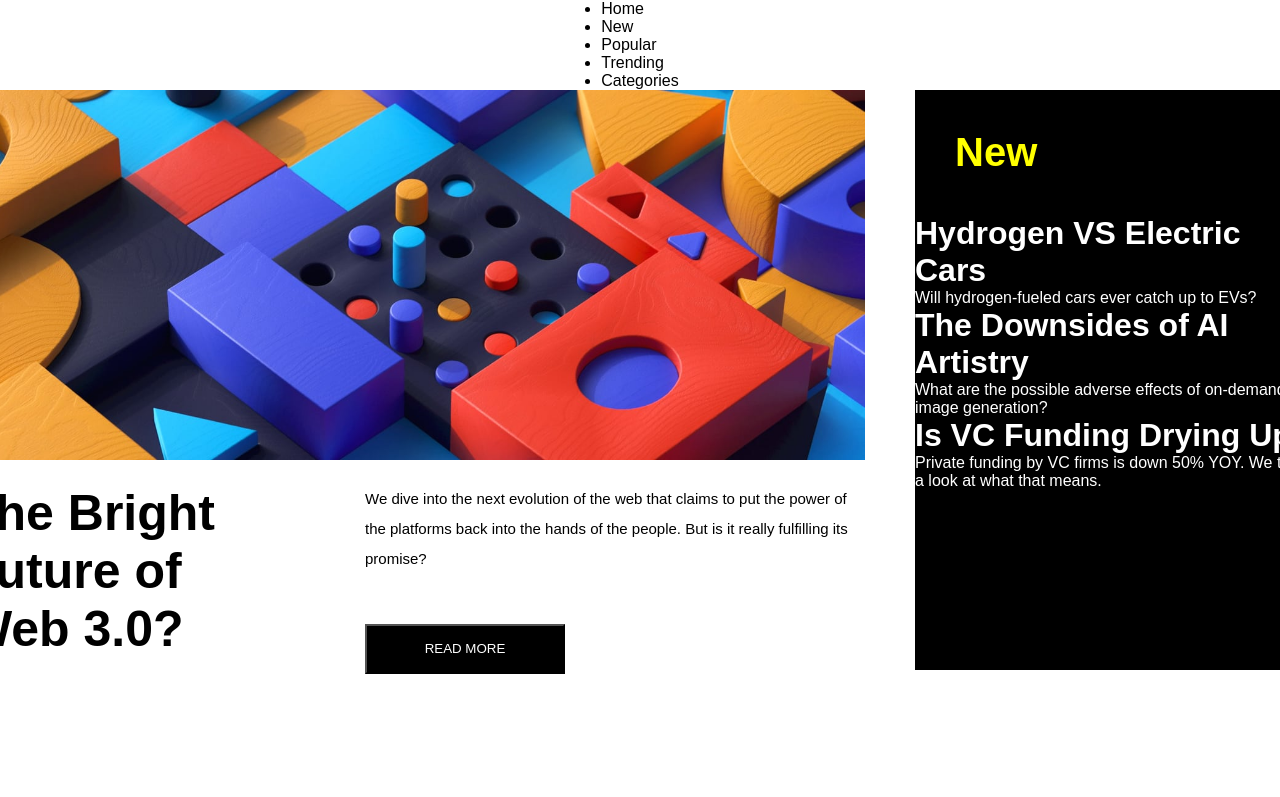
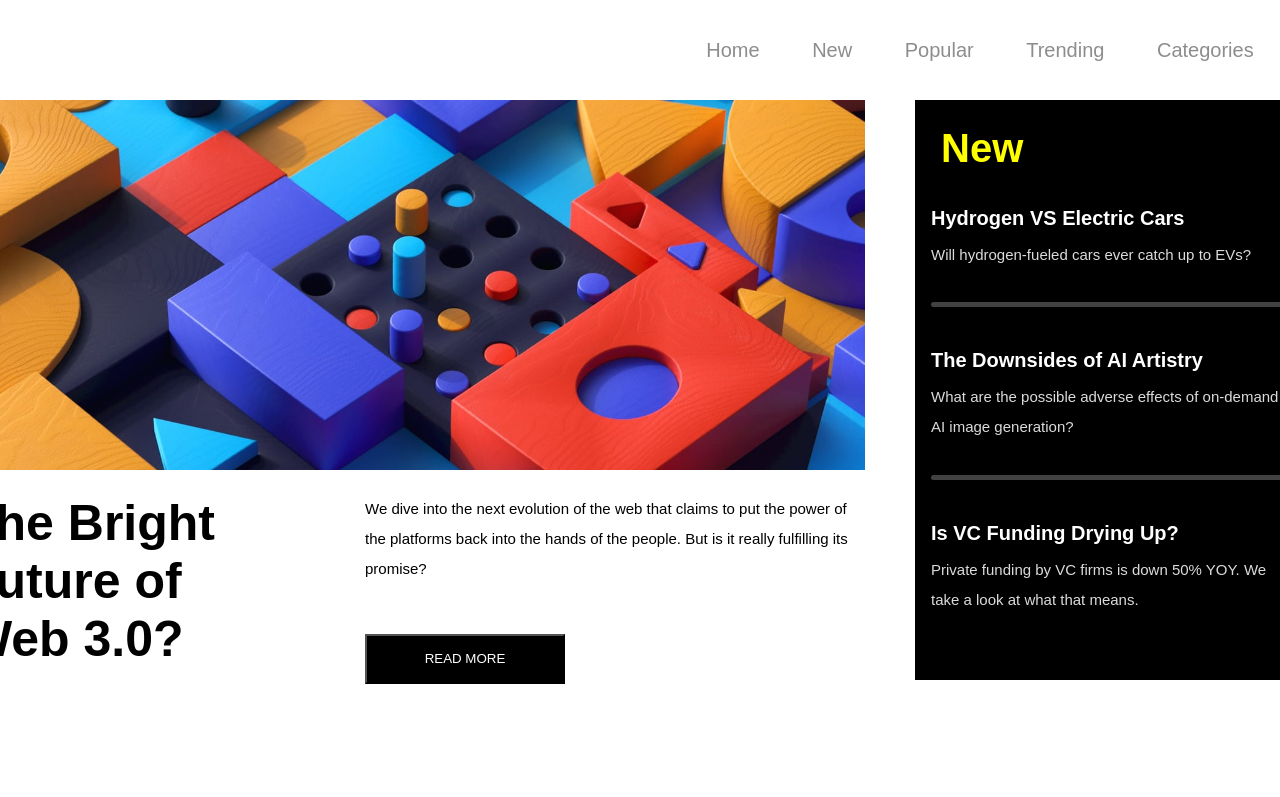
Before and after one commit to KaioSoledade/Pagina-de-Noticia, a plain HTML site: page index.html in a window 1280 px wide. Shown: the top 797 px of the page. Drawn offline with Linux system fonts and the light colour scheme.

Commit message:
bloco superior 2 concluido

```diff
--- a/index.html
+++ b/index.html
@@ -17,11 +17,11 @@
             <div class="header-nav">
                 <nav>
                     <ul>
-                        <li><a href="#"></a>Home</li>
-                        <li><a href="#"></a>New</li>
-                        <li><a href="#"></a>Popular</li>
-                        <li><a href="#"></a>Trending</li>
-                        <li><a href="#"></a>Categories</li>
+                        <li><a href="#">Home</a></li>
+                        <li><a href="#">New</a></li>
+                        <li><a href="#">Popular</a></li>
+                        <li><a href="#">Trending</a></li>
+                        <li><a href="#">Categories</a></li>
                     </ul>
                 </nav>
             </div>
@@ -51,21 +51,24 @@
                 </div>
                 <div class="main-container1-superior2">
                     <div class="main-c1-s2-title"><p>New</p></div>
-                    <div class="s2-conteudo1 s2-text">
+                    <div class="s2-conteudos">
+                        <div class="s2-conteudo1 s2-text">
                         <h1>Hydrogen VS Electric Cars</h1>
                         <p>Will hydrogen-fueled cars ever catch up to EVs?</p>
                     </div>
-                    <div class="linha-diviao"></div>
+                    <div class="linha-divisao"></div>
                     <div class="s2-conteudo2 s2-text">
                         <h1>The Downsides of AI Artistry</h1>
                         <p>What are the possible adverse effects of on-demand AI image generation?
                         </p>
                     </div>
-                    <div class="linha-diviao"></div>
+                    <div class="linha-divisao"></div>
                     <div class="s2-conteudo3 s2-text">
                         <h1>Is VC Funding Drying Up?</h1>
                         <p>Private funding by VC firms is down 50% YOY. We take a look at what that means.</p>
                     </div>
+                    </div>
+
                 </div>
             </div>
             <div class="main-container1-inferior">
--- a/style.css
+++ b/style.css
@@ -16,7 +16,41 @@ header{
     display: flex;
     justify-content: center;
 }
+.header-container{
+    width: 1400px;
+    height: 100px;
 
+    display: flex;
+    justify-content: space-between;
+}
+.header-nav{
+    width: 600px;
+    height: 100px;
+
+    display: flex;
+
+    align-items: center;
+
+}
+.header-nav ul{
+    display: flex;
+    justify-content: space-around;
+    align-items: center;
+    list-style: none;
+
+    width: 600px;
+    height: 100px;
+
+}
+.header-nav a{
+    font-size: 20px;
+    text-decoration: none;
+    color: rgb(141, 141, 141);
+}
+.header-nav a:hover{
+    color: orange;
+    transition: 0.25s;
+}
 
 main{
     width: 100%;
@@ -27,7 +61,7 @@ main{
 }
 
 .main-container1{
-    width: 1400px;
+    width: 1350px;
     height: 1000px;
 
     display: flex;
@@ -35,11 +69,11 @@ main{
 }
 
 .main-container1-superior{
-    width: 1400px;
+    width: 1350px;
     height: 75%;
 
     display: flex;
-    justify-content: space-around;
+    justify-content: space-between;
 }
 
 .main-container1-superior1{
@@ -93,17 +127,52 @@ main{
 
     background-color: black;
 
+    padding: 1em;
+}
+.s2-conteudos{
+
+    display: flex;
+    flex-direction: column;
+    justify-content: space-around;
+
+    height: 450px;
+    width: 400px;
 }
 .main-c1-s2-title p{
     font-size: 40px;
     font-weight: 800;
-    margin: 1em;
+    margin: 0.25em;
 
     color: yellow;
 }
 
 .s2-text{
+    width: 350px;
     color: white;
+
+    display: flex;
+    flex-direction: column;
+}
+.s2-text h1{
+    font-size: 20px;
+    margin: 0.5em 0;
+}
+.s2-text h1:hover{
+    color: yellow;
+    transition: 0.5s;
+    cursor: pointer;
+}
+.s2-text p{
+    font-size: 15px;
+    line-height: 200%;
+    color: rgb(219, 219, 219);
+}
+.linha-divisao{
+    background-color: rgb(66, 66, 66);
+    width: 370px;
+    height: 5px;
+    border-radius: 5px;
+    align-items: center;
 }
 .main-container1-inferior{
     width: 100%;
```
